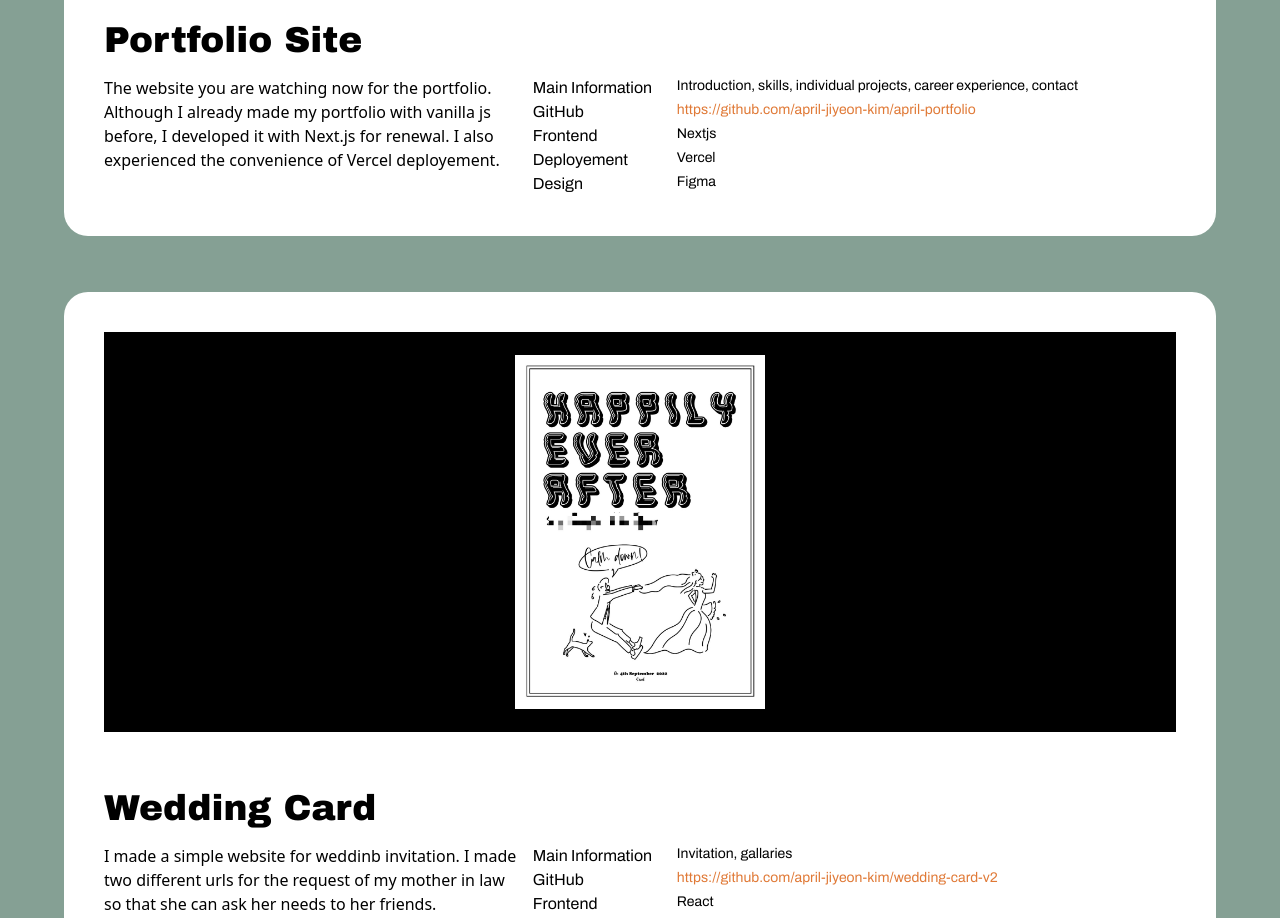
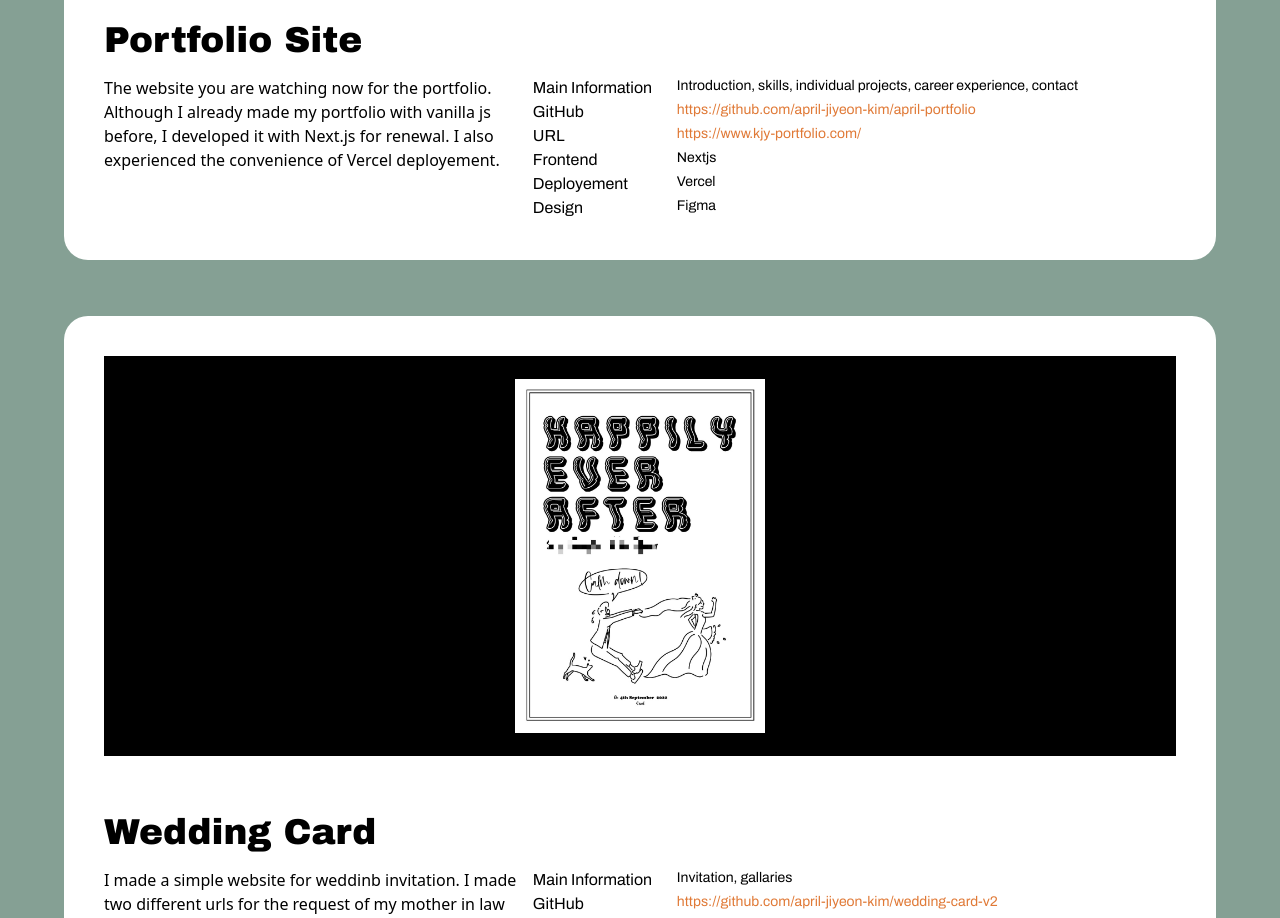
Before and after one commit to april-jiyeon-kim/april-portfolio, a Next.js app: page / in a window 1280 px wide. Shown: the part 3600-4518 px from the top of the page. Built offline with nearby package versions, Linux system fonts and the light colour scheme.

Commit message:
feat: add url of portfolio

```diff
--- a/app/components/Projects.tsx
+++ b/app/components/Projects.tsx
@@ -49,6 +49,7 @@ const Projects: React.FC<{ projects: Projects }> = ({ projects }) => {
             github="https://github.com/april-jiyeon-kim/april-portfolio"
             frontend="Nextjs"
             deployment="Vercel"
+            url="https://www.kjy-portfolio.com/"
             design="Figma"
             previewImgs={[
               {
```
